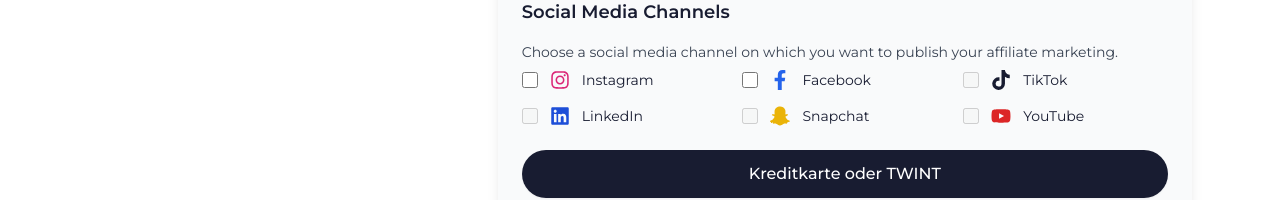
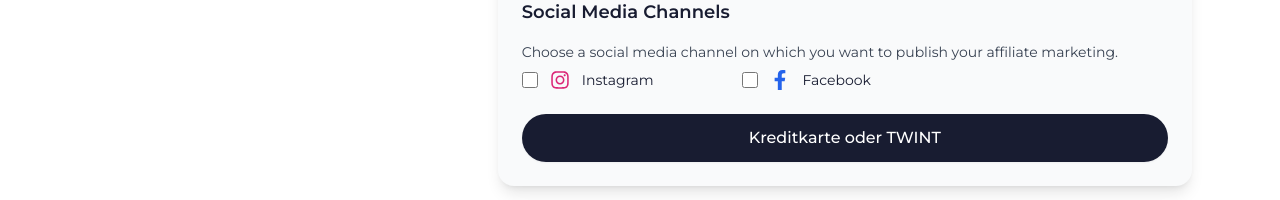
Before and after one commit to dawidglap/demo-webomo, a Next.js app: page /en/manager in a window 1280 px wide. Shown: the part 580-780 px from the top of the page. Built offline with nearby package versions, Linux system fonts and the light colour scheme; no server answers.

Commit message:
commented other social media

```diff
--- a/src/app/[locale]/(site)/manager/page.tsx
+++ b/src/app/[locale]/(site)/manager/page.tsx
@@ -342,7 +342,7 @@
               </label>
 
               {/* TikTok */}
-              <label className="flex items-center space-x-3">
+              {/* <label className="flex items-center space-x-3">
                 <input
                   disabled
                   type="checkbox"
@@ -355,10 +355,10 @@
                 <span className="text-sm text-black dark:text-white">
                   TikTok
                 </span>
-              </label>
+              </label> */}
 
               {/* LinkedIn */}
-              <label className="flex items-center space-x-3">
+              {/* <label className="flex items-center space-x-3">
                 <input
                   disabled
                   type="checkbox"
@@ -371,10 +371,10 @@
                 <span className="text-sm text-black dark:text-white">
                   LinkedIn
                 </span>
-              </label>
+              </label> */}
 
               {/* Snapchat */}
-              <label className="flex items-center space-x-3">
+              {/* <label className="flex items-center space-x-3">
                 <input
                   disabled
                   type="checkbox"
@@ -387,10 +387,10 @@
                 <span className="text-sm text-black dark:text-white">
                   Snapchat
                 </span>
-              </label>
+              </label> */}
 
               {/* YouTube */}
-              <label className="flex items-center space-x-3">
+              {/* <label className="flex items-center space-x-3">
                 <input
                   disabled
                   type="checkbox"
@@ -403,7 +403,7 @@
                 <span className="text-sm text-black dark:text-white">
                   YouTube
                 </span>
-              </label>
+              </label> */}
             </div>
           </div>
 
```
